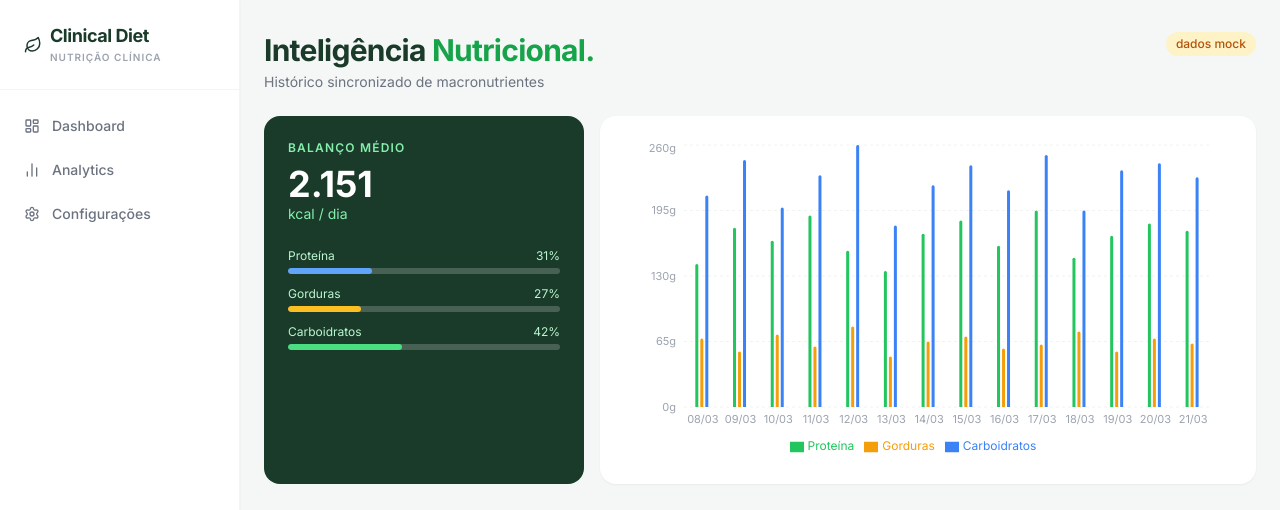
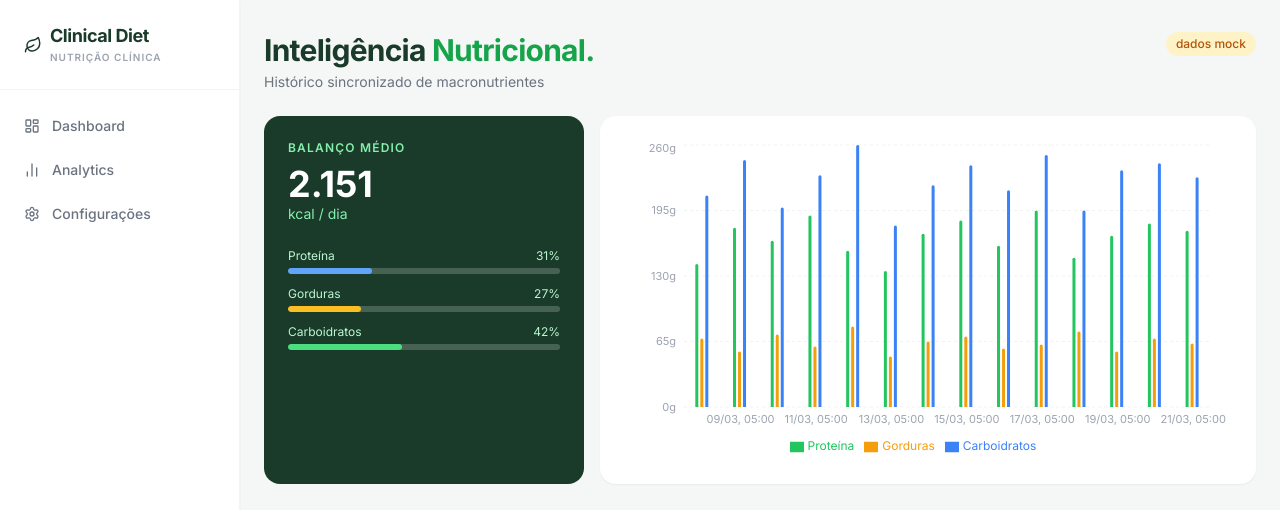
Before and after one commit to evertonfr7/diet, a Next.js app: page /resumo-mock in a window 1280 px wide. Shown: the top 510 px of the page. Built offline with nearby package versions, Linux system fonts and the light colour scheme.

Commit message:
fix: sumary

```diff
--- a/app/api/resumo/route.ts
+++ b/app/api/resumo/route.ts
@@ -2,9 +2,13 @@ import { NextResponse } from 'next/server'
 import { db } from '@/lib/db'
 
 export async function GET() {
-  const summaries = await db.dailySummary.findMany({
-    orderBy: { date: 'asc' },
-    select: { id: true, date: true, proteina: true, gorduras: true, carboidratos: true },
+  const records = await db.syncRecord.findMany({
+    include: {
+      dailySummary: {
+        select: { date: true },
+      },
+    },
+    orderBy: { syncedAt: 'asc' },
   })
-  return NextResponse.json(summaries)
+  return NextResponse.json(records)
 }
--- a/app/api/sync/route.ts
+++ b/app/api/sync/route.ts
@@ -30,14 +30,23 @@ export async function POST() {
 
     const summary = await db.dailySummary.upsert({
       where: { date },
-      update: { proteina, gorduras, carboidratos },
-      create: { date, proteina, gorduras, carboidratos },
+      update: {},
+      create: { date },
+    })
+
+    const record = await db.syncRecord.create({
+      data: {
+        dailySummaryId: summary.id,
+        proteina,
+        gorduras,
+        carboidratos,
+      },
     })
 
     // Reseta as refeições do dia no Redis (mantém chave com array vazio)
     await redis.set(getDayKey(date), { refeicoes: [] }, { ex: DAY_TTL })
 
-    return NextResponse.json(summary)
+    return NextResponse.json(record)
   } catch (error) {
     console.error('Sync error:', error)
     return NextResponse.json({ error: 'Internal server error' }, { status: 500 })
--- a/app/resumo-mock/page.tsx
+++ b/app/resumo-mock/page.tsx
@@ -1,38 +1,37 @@
 import MacroChart from "@/components/MacroChart";
-import type { DailySummary } from "@/lib/types";
 
-const MOCK_SUMMARIES: DailySummary[] = [
-  { id: 1, date: "08/03", proteina: 142, gorduras: 68, carboidratos: 210 },
-  { id: 2, date: "09/03", proteina: 178, gorduras: 55, carboidratos: 245 },
-  { id: 3, date: "10/03", proteina: 165, gorduras: 72, carboidratos: 198 },
-  { id: 4, date: "11/03", proteina: 190, gorduras: 60, carboidratos: 230 },
-  { id: 5, date: "12/03", proteina: 155, gorduras: 80, carboidratos: 260 },
-  { id: 6, date: "13/03", proteina: 135, gorduras: 50, carboidratos: 180 },
-  { id: 7, date: "14/03", proteina: 172, gorduras: 65, carboidratos: 220 },
-  { id: 8, date: "15/03", proteina: 185, gorduras: 70, carboidratos: 240 },
-  { id: 9, date: "16/03", proteina: 160, gorduras: 58, carboidratos: 215 },
-  { id: 10, date: "17/03", proteina: 195, gorduras: 62, carboidratos: 250 },
-  { id: 11, date: "18/03", proteina: 148, gorduras: 75, carboidratos: 195 },
-  { id: 12, date: "19/03", proteina: 170, gorduras: 55, carboidratos: 235 },
-  { id: 13, date: "20/03", proteina: 182, gorduras: 68, carboidratos: 242 },
-  { id: 14, date: "21/03", proteina: 175, gorduras: 63, carboidratos: 228 },
+const MOCK_RECORDS = [
+  { id: 1, date: "08/03", syncedAt: new Date("2026-03-08T08:00:00"), proteina: 142, gorduras: 68, carboidratos: 210 },
+  { id: 2, date: "09/03", syncedAt: new Date("2026-03-09T08:00:00"), proteina: 178, gorduras: 55, carboidratos: 245 },
+  { id: 3, date: "10/03", syncedAt: new Date("2026-03-10T08:00:00"), proteina: 165, gorduras: 72, carboidratos: 198 },
+  { id: 4, date: "11/03", syncedAt: new Date("2026-03-11T08:00:00"), proteina: 190, gorduras: 60, carboidratos: 230 },
+  { id: 5, date: "12/03", syncedAt: new Date("2026-03-12T08:00:00"), proteina: 155, gorduras: 80, carboidratos: 260 },
+  { id: 6, date: "13/03", syncedAt: new Date("2026-03-13T08:00:00"), proteina: 135, gorduras: 50, carboidratos: 180 },
+  { id: 7, date: "14/03", syncedAt: new Date("2026-03-14T08:00:00"), proteina: 172, gorduras: 65, carboidratos: 220 },
+  { id: 8, date: "15/03", syncedAt: new Date("2026-03-15T08:00:00"), proteina: 185, gorduras: 70, carboidratos: 240 },
+  { id: 9, date: "16/03", syncedAt: new Date("2026-03-16T08:00:00"), proteina: 160, gorduras: 58, carboidratos: 215 },
+  { id: 10, date: "17/03", syncedAt: new Date("2026-03-17T08:00:00"), proteina: 195, gorduras: 62, carboidratos: 250 },
+  { id: 11, date: "18/03", syncedAt: new Date("2026-03-18T08:00:00"), proteina: 148, gorduras: 75, carboidratos: 195 },
+  { id: 12, date: "19/03", syncedAt: new Date("2026-03-19T08:00:00"), proteina: 170, gorduras: 55, carboidratos: 235 },
+  { id: 13, date: "20/03", syncedAt: new Date("2026-03-20T08:00:00"), proteina: 182, gorduras: 68, carboidratos: 242 },
+  { id: 14, date: "21/03", syncedAt: new Date("2026-03-21T08:00:00"), proteina: 175, gorduras: 63, carboidratos: 228 },
 ];
 
 export default function ResumoMockPage() {
-  const summaries = MOCK_SUMMARIES;
+  const records = MOCK_RECORDS;
 
-  const avg = summaries.reduce(
-    (acc, s) => ({
-      proteina: acc.proteina + s.proteina,
-      gorduras: acc.gorduras + s.gorduras,
-      carboidratos: acc.carboidratos + s.carboidratos,
+  const avg = records.reduce(
+    (acc, r) => ({
+      proteina: acc.proteina + r.proteina,
+      gorduras: acc.gorduras + r.gorduras,
+      carboidratos: acc.carboidratos + r.carboidratos,
     }),
     { proteina: 0, gorduras: 0, carboidratos: 0 },
   );
 
-  const avgProteina = avg.proteina / summaries.length;
-  const avgGorduras = avg.gorduras / summaries.length;
-  const avgCarboidratos = avg.carboidratos / summaries.length;
+  const avgProteina = avg.proteina / records.length;
+  const avgGorduras = avg.gorduras / records.length;
+  const avgCarboidratos = avg.carboidratos / records.length;
   const avgKcal = avgProteina * 4 + avgCarboidratos * 4 + avgGorduras * 9;
 
   const protPct = Math.round(((avgProteina * 4) / avgKcal) * 100);
@@ -41,7 +40,6 @@ export default function ResumoMockPage() {
 
   return (
     <div className="space-y-6">
-      {/* Page heading */}
       <div className="flex items-start justify-between flex-wrap gap-2">
         <div>
           <h1 className="text-3xl font-bold text-[#1A3A2A] tracking-tight">
@@ -57,7 +55,6 @@ export default function ResumoMockPage() {
       </div>
 
       <div className="grid grid-cols-1 lg:grid-cols-3 gap-4">
-        {/* Dark green Macro Balance card */}
         <div className="bg-[#1A3A2A] rounded-2xl p-6 text-white lg:col-span-1">
           <p className="text-xs font-semibold uppercase tracking-widest text-green-300">
             Balanço Médio
@@ -89,9 +86,8 @@ export default function ResumoMockPage() {
           </div>
         </div>
 
-        {/* Bar chart */}
         <div className="lg:col-span-2">
-          <MacroChart data={summaries} />
+          <MacroChart data={records} />
         </div>
       </div>
     </div>
--- a/app/resumo/page.tsx
+++ b/app/resumo/page.tsx
@@ -1,34 +1,41 @@
 import { db } from "@/lib/db";
 import MacroChart from "@/components/MacroChart";
+import type { SyncRecord } from "@/lib/types";
 
 export default async function ResumoPage() {
-  const summaries = await db.dailySummary.findMany({
-    orderBy: { date: "asc" },
-    select: {
-      id: true,
-      date: true,
-      proteina: true,
-      gorduras: true,
-      carboidratos: true,
+  const records = await db.syncRecord.findMany({
+    include: {
+      dailySummary: {
+        select: { date: true },
+      },
     },
+    orderBy: { syncedAt: "asc" },
   });
 
-  // Compute averages for Macro Balance card
+  const chartData = records.map((r) => ({
+    id: r.id,
+    date: r.dailySummary.date,
+    syncedAt: r.syncedAt,
+    proteina: r.proteina,
+    gorduras: r.gorduras,
+    carboidratos: r.carboidratos,
+  }));
+
   const avg =
-    summaries.length > 0
-      ? summaries.reduce(
-          (acc, s) => ({
-            proteina: acc.proteina + s.proteina,
-            gorduras: acc.gorduras + s.gorduras,
-            carboidratos: acc.carboidratos + s.carboidratos,
+    records.length > 0
+      ? records.reduce(
+          (acc, r) => ({
+            proteina: acc.proteina + r.proteina,
+            gorduras: acc.gorduras + r.gorduras,
+            carboidratos: acc.carboidratos + r.carboidratos,
           }),
           { proteina: 0, gorduras: 0, carboidratos: 0 },
         )
       : null;
 
-  const avgProteina = avg ? avg.proteina / summaries.length : 0;
-  const avgGorduras = avg ? avg.gorduras / summaries.length : 0;
-  const avgCarboidratos = avg ? avg.carboidratos / summaries.length : 0;
+  const avgProteina = avg ? avg.proteina / records.length : 0;
+  const avgGorduras = avg ? avg.gorduras / records.length : 0;
+  const avgCarboidratos = avg ? avg.carboidratos / records.length : 0;
   const avgKcal = avgProteina * 4 + avgCarboidratos * 4 + avgGorduras * 9;
 
   const protPct =
@@ -40,7 +47,6 @@ export default async function ResumoPage() {
 
   return (
     <div className="space-y-6">
-      {/* Page heading */}
       <div>
         <h1 className="text-3xl font-bold text-[#1A3A2A] tracking-tight">
           Intelig&ecirc;ncia{" "}
@@ -51,7 +57,7 @@ export default async function ResumoPage() {
         </p>
       </div>
 
-      {summaries.length === 0 ? (
+      {records.length === 0 ? (
         <div className="bg-white rounded-2xl shadow-sm p-12 text-center">
           <p className="text-gray-400 text-lg">
             Nenhum dado sincronizado ainda.
@@ -63,7 +69,6 @@ export default async function ResumoPage() {
         </div>
       ) : (
         <div className="grid grid-cols-1 lg:grid-cols-3 gap-4">
-          {/* Dark green Macro Balance card */}
           <div className="bg-[#1A3A2A] rounded-2xl p-6 text-white lg:col-span-1">
             <p className="text-xs font-semibold uppercase tracking-widest text-green-300">
               Balan&ccedil;o M&eacute;dio
@@ -95,9 +100,8 @@ export default async function ResumoPage() {
             </div>
           </div>
 
-          {/* Bar chart */}
           <div className="lg:col-span-2">
-            <MacroChart data={summaries} />
+            <MacroChart data={chartData} />
           </div>
         </div>
       )}
--- a/components/MacroChart.tsx
+++ b/components/MacroChart.tsx
@@ -10,15 +10,36 @@ import {
   Legend,
   ResponsiveContainer,
 } from "recharts";
-import type { DailySummary } from "@/lib/types";
+
+type ChartDataPoint = {
+  id: number;
+  date: string;
+  syncedAt: Date;
+  proteina: number;
+  gorduras: number;
+  carboidratos: number;
+};
 
 type Props = {
-  data: DailySummary[];
+  data: ChartDataPoint[];
 };
+
+function formatDateTime(date: Date | string): string {
+  const d = typeof date === "string" ? new Date(date) : date;
+  const tz = process.env.NEXT_PUBLIC_TZ ?? 'UTC';
+  return d.toLocaleDateString("pt-BR", {
+    day: "2-digit",
+    month: "2-digit",
+    hour: "2-digit",
+    minute: "2-digit",
+    timeZone: tz,
+  });
+}
 
 export default function MacroChart({ data }: Props) {
   const chartData = data.map((d) => ({
-    date: d.date,
+    id: d.id,
+    date: formatDateTime(d.syncedAt),
     Proteína: Math.round(d.proteina),
     Gorduras: Math.round(d.gorduras),
     Carboidratos: Math.round(d.carboidratos),
```
Also changed, not shown: lib/types.ts (+9 -0 lines), 2 other files (tests, documents, lock files or other folders).
